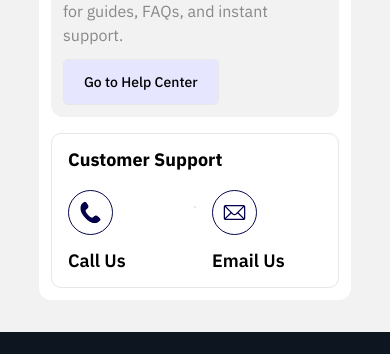
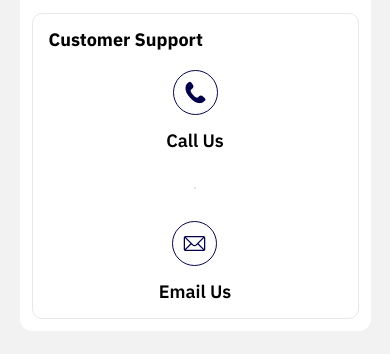
Before and after one commit to kmaproperty/kma-website-frontend, a Next.js app in the folder seller/: page /user-dashboard in a window 390 px wide. Shown: the part 818-1172 px from the top of the page. Built offline with nearby package versions, Linux system fonts and the light colour scheme; no server answers.

Commit message:
Updated User Dashboard UI

```diff
--- a/seller/src/components/myList/mainLayout.tsx
+++ b/seller/src/components/myList/mainLayout.tsx
@@ -11,13 +11,13 @@ export default function MainLayout({ children }: { children: React.ReactNode })
         <div className="relative w-full min-h-[calc(100dvh-10dvh)] md:min-h-[calc(100dvh-7dvh)] bg-list-background">
           <div className="absolute top-0 left-0 w-full h-[450px] bg-blue rounded-b-[25px] sm:rounded-b-[60px] lg:rounded-b-[80px] xl:rounded-b-[100px]">
           </div>
-          <div className="sticky top-0 z-50 w-full flex justify-center">
+          <div className="sticky top-5 z-50 w-full flex justify-center">
             <Suspense fallback={<UserHeader />}>
               <UserHeader />
             </Suspense>
           </div>
-          <div className="flex justify-center pt-[10rem] pb-[2rem]  relative z-1 w-full">
-            <div className="w-full max-w-[1440px] min-h-[66dvh] flex">
+          <div className="flex justify-center pt-[5rem] pb-[2rem]  relative z-1 w-full">
+            <div className="w-full max-w-[95%] lg:max-w-[1440px] min-h-[66dvh] flex">
               {children}
             </div>
           </div>
--- a/seller/src/components/userDashboard/index.tsx
+++ b/seller/src/components/userDashboard/index.tsx
@@ -330,7 +330,8 @@ export default function UserDashboard() {
             <button onClick={async () => {
               const latest = await refetchAgreementStatus()
               if (!latest?.data?.docusign_agreement_signed) {
-                toast.info('Please sign the channel partner agreement first')
+                const isOwner = userDashboardDetails?.role === USER_TYPE.OWNER
+                toast.info(`Please sign the ${isOwner ? 'owner' : 'channel partner'} agreement first`)
                 router.push('/kyc?tabName=Agreement%20Signature')
                 return
               }
@@ -445,17 +446,17 @@ export default function UserDashboard() {
 
         <div className="flex flex-col gap-4 border justify-between border-[#E7E7E7] rounded-[10px] px-4 py-3">
           <p className="font-bold text-lg">Customer Support</p>
-          <div className="flex flex-row justify-between gap-4">
+          <div className="flex flex-col items-center text-center lg:text-left lg:flex-row justify-between gap-4">
             <a href={`tel:${aboutusData?.phoneNumber}`} className="flex flex-col flex-1 cursor-pointer">
-              <Image src={'/assets/mobile-blue.svg'} width={45} height={45} alt="mobile" className="mb-3"/>
+              <Image src={'/assets/mobile-blue.svg'} width={45} height={45} alt="mobile" className="mb-3 text-center mx-auto lg:mx-0"/>
               <p className="font-semibold text-lg">Call Us</p>
-              <p className="text-base text-text-gray">{aboutusData?.phoneNumber}</p>
+              <p className="text-xs lg:text-base text-text-gray">{aboutusData?.phoneNumber}</p>
             </a>
             <div className="h-[1px] 2md:h-auto 2md:mx-5 my-4 2md:my-0 2md:py-8 border  border-[#E7E7E7]"></div>
             <a href={`mailto:${aboutusData?.email}`} className="flex flex-col flex-1 cursor-pointer">
-              <Image src={'/assets/email-blue.svg'} width={45} height={45} alt="mobile" className="mb-3"/>
+              <Image src={'/assets/email-blue.svg'} width={45} height={45} alt="mobile" className="mb-3 text-center mx-auto lg:mx-0"/>
               <p className="font-semibold text-lg">Email Us</p>
-              <p className="text-base text-text-gray">{aboutusData?.email}</p>
+              <p className="text-xs lg:text-base text-text-gray">{aboutusData?.email}</p>
             </a>
           </div>
 
--- a/seller/src/components/userDashboard/mainLayout.tsx
+++ b/seller/src/components/userDashboard/mainLayout.tsx
@@ -15,8 +15,8 @@ export default function MainLayout({
           <div className="sticky top-0 z-50 w-full flex justify-center">
             <UserHeader />
           </div>
-          <div className="flex justify-center pt-[8rem] pb-[2rem] relative z-1 w-full">
-            <div className="w-[80%] xl:w-[85%] flex">
+          <div className="flex justify-center pt-[2rem] lg:pt-[8rem] pb-[2rem] relative z-1 w-full">
+            <div className="w-[90%] xl:w-[85%] flex">
               {children}
             </div>
           </div>
```
Also changed, not shown: seller/src/components/signUp/signUp.tsx (line endings or trailing spaces).
